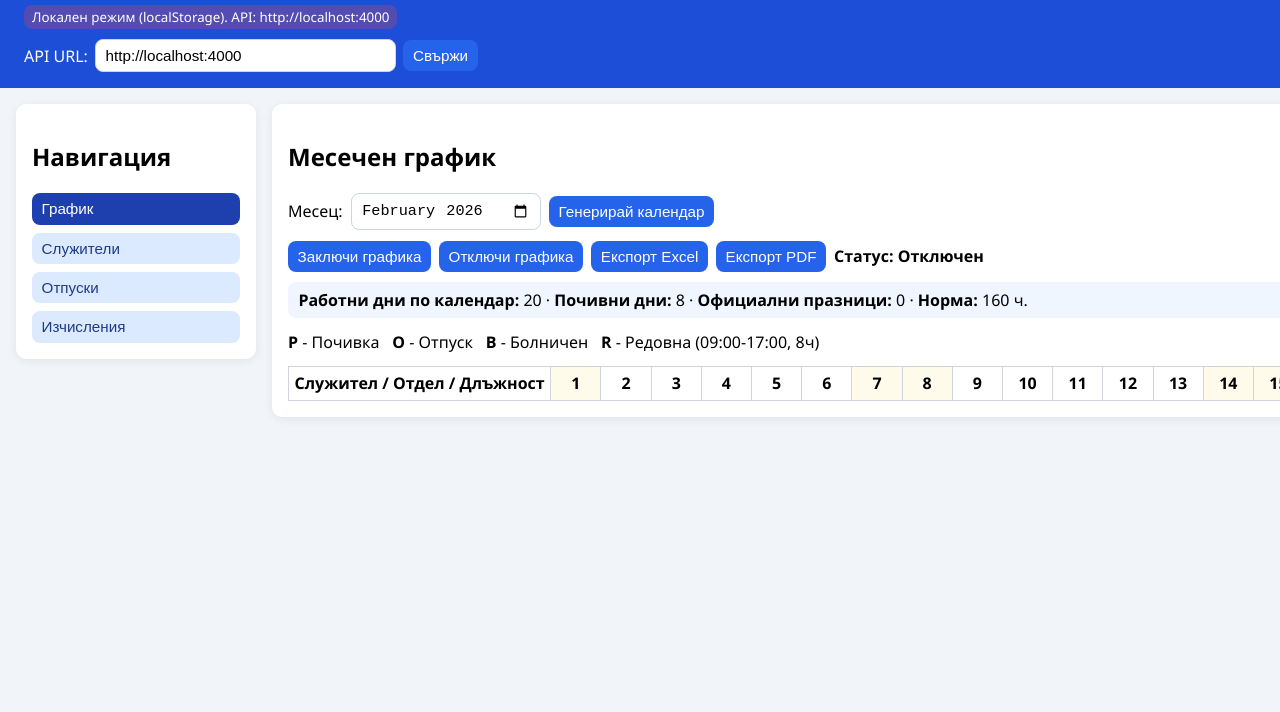
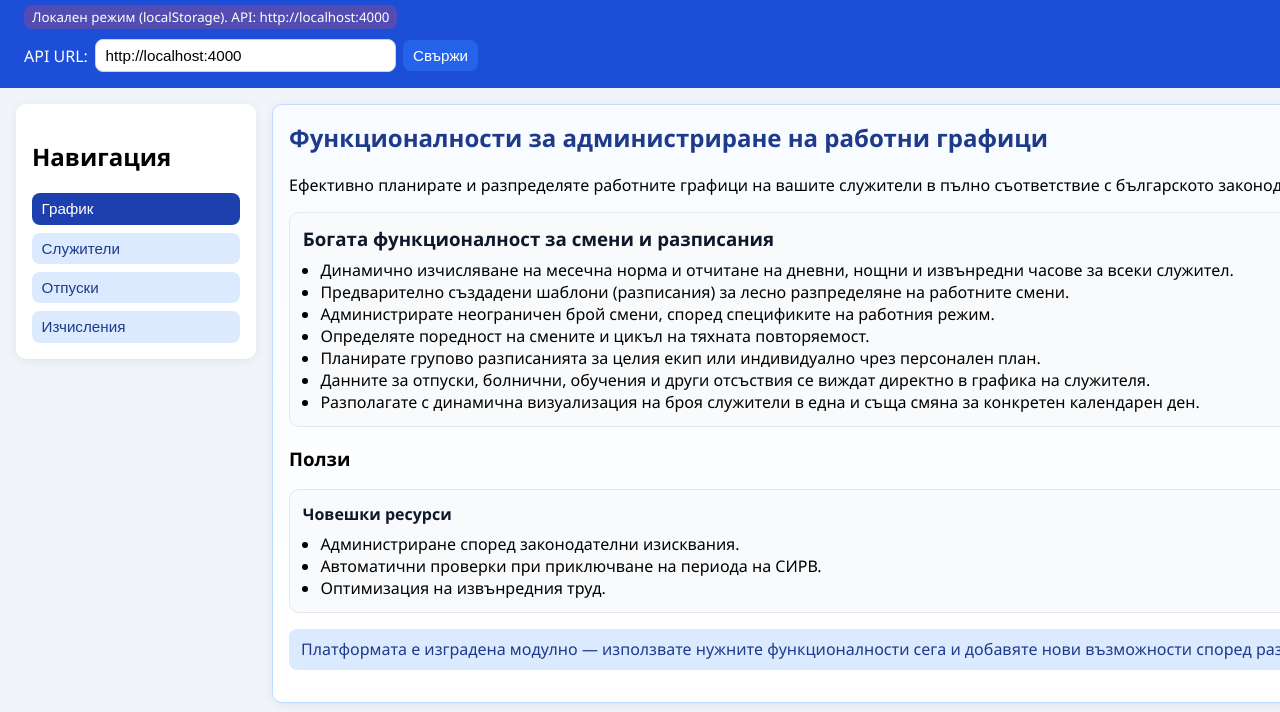
Before and after one commit to unaxsys/Schedule, a website: page index.html in a window 1280 px wide. Shown: the part 88-800 px from the top of the page. Drawn offline with Linux system fonts and the light colour scheme; no server answers.

```diff
--- a/index.html
+++ b/index.html
@@ -30,6 +30,73 @@
       </aside>
 
       <div class="content-grid">
+        <section class="panel marketing-panel">
+          <h2>Функционалности за администриране на работни графици</h2>
+          <p>
+            Ефективно планирате и разпределяте работните графици на вашите служители в пълно съответствие с българското
+            законодателство.
+          </p>
+
+          <div class="marketing-columns">
+            <article>
+              <h3>Богата функционалност за смени и разписания</h3>
+              <ul>
+                <li>Динамично изчисляване на месечна норма и отчитане на дневни, нощни и извънредни часове за всеки служител.</li>
+                <li>Предварително създадени шаблони (разписания) за лесно разпределяне на работните смени.</li>
+                <li>Администрирате неограничен брой смени, според спецификите на работния режим.</li>
+                <li>Определяте поредност на смените и цикъл на тяхната повторяемост.</li>
+                <li>Планирате групово разписанията за целия екип или индивидуално чрез персонален план.</li>
+                <li>Данните за отпуски, болнични, обучения и други отсъствия се виждат директно в графика на служителя.</li>
+                <li>Разполагате с динамична визуализация на броя служители в една и съща смяна за конкретен календарен ден.</li>
+              </ul>
+            </article>
+
+            <article>
+              <h3>Автоматични контроли за съответствие</h3>
+              <ul>
+                <li>Междусменни почивки.</li>
+                <li>Междуседмични почивки.</li>
+                <li>Ограничаване на работните смени до 12 часа.</li>
+                <li>Максимален обем на извънредния труд до 30 часа на месец.</li>
+                <li>Общи контроли за работното време на служител за всички негови назначения.</li>
+              </ul>
+            </article>
+          </div>
+
+          <h3>Ползи</h3>
+          <div class="benefits-grid">
+            <article>
+              <h4>Човешки ресурси</h4>
+              <ul>
+                <li>Администриране според законодателни изисквания.</li>
+                <li>Автоматични проверки при приключване на периода на СИРВ.</li>
+                <li>Оптимизация на извънредния труд.</li>
+              </ul>
+            </article>
+            <article>
+              <h4>Мениджър</h4>
+              <ul>
+                <li>Гъвкаво управление на работните графици на служителите.</li>
+                <li>Актуална информация за работното време на планираните работни екипи.</li>
+                <li>Следене на месечна норма.</li>
+              </ul>
+            </article>
+            <article>
+              <h4>Служител</h4>
+              <ul>
+                <li>Удобен индивидуален календар с визуализация на планирани и отработени смени.</li>
+                <li>Навременно известяване за промени в работния график.</li>
+                <li>Бързи справки и заявки.</li>
+              </ul>
+            </article>
+          </div>
+
+          <p class="marketing-note">
+            Платформата е изградена модулно — използвате нужните функционалности сега и добавяте нови възможности
+            според развитието на организацията.
+          </p>
+        </section>
+
         <section id="scheduleTab" class="panel tab-panel active">
           <h2>Месечен график</h2>
           <div class="row">
--- a/styles.css
+++ b/styles.css
@@ -198,3 +198,54 @@
     position: static;
   }
 }
+
+.marketing-panel {
+  border: 1px solid #bfdbfe;
+  background: linear-gradient(180deg, #f8fbff 0%, #ffffff 100%);
+}
+.marketing-panel h2 {
+  margin-top: 0;
+  color: #1e3a8a;
+}
+.marketing-columns {
+  display: grid;
+  grid-template-columns: repeat(2, minmax(0, 1fr));
+  gap: 1rem;
+}
+.marketing-columns article,
+.benefits-grid article {
+  background: #f8fafc;
+  border: 1px solid #e2e8f0;
+  border-radius: 10px;
+  padding: 0.8rem;
+}
+.marketing-columns h3,
+.benefits-grid h4 {
+  margin-top: 0;
+  margin-bottom: 0.5rem;
+  color: #0f172a;
+}
+.marketing-columns ul,
+.benefits-grid ul {
+  margin: 0;
+  padding-left: 1.1rem;
+}
+.benefits-grid {
+  display: grid;
+  grid-template-columns: repeat(3, minmax(0, 1fr));
+  gap: 1rem;
+}
+.marketing-note {
+  margin-top: 1rem;
+  background: #dbeafe;
+  color: #1e3a8a;
+  border-radius: 8px;
+  padding: 0.6rem 0.75rem;
+}
+
+@media (max-width: 900px) {
+  .marketing-columns,
+  .benefits-grid {
+    grid-template-columns: 1fr;
+  }
+}
```
